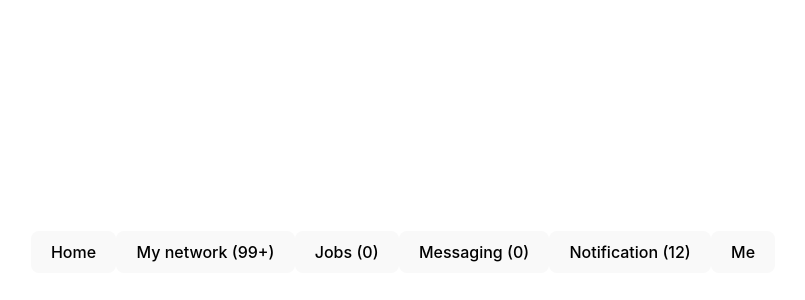
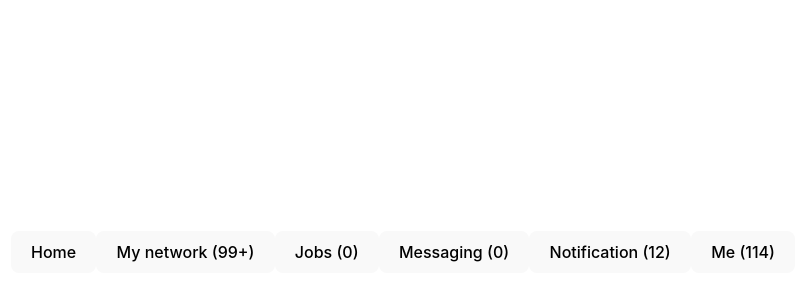
Before and after one commit to tyrex1829/navbar-linkedin, a React (Vite) app: page / in a window 1280 px wide. Shown: the part 148-448 px from the top of the page, without its empty margins (237-1042 px from the left). Built offline with nearby package versions, Linux system fonts and the light colour scheme.

Commit message:
using selectors in place of memo

```diff
--- a/src/App.jsx
+++ b/src/App.jsx
@@ -1,4 +1,4 @@
-import { useState } from "react";
+import { useMemo, useState } from "react";
 import "./App.css";
 import { RecoilRoot, useRecoilState, useRecoilValue } from "recoil";
 import {
@@ -6,6 +6,7 @@ import {
   messagingAtom,
   networkAtom,
   notificationAtom,
+  totalNotificationSelector,
 } from "./atoms";
 
 function App() {
@@ -21,6 +22,8 @@ function MainApp() {
   const jobsCount = useRecoilValue(jobsAtom);
   const notificationCount = useRecoilValue(notificationAtom);
   const [MessagingCount, setMessagingCount] = useRecoilState(messagingAtom);
+
+  const totalNotificationCount = useRecoilValue(totalNotificationSelector);
 
   return (
     <>
@@ -43,7 +46,7 @@ function MainApp() {
           setMessagingCount((c) => c + 1);
         }}
       >
-        Me
+        Me ({totalNotificationCount})
       </button>
     </>
   );
--- a/src/atoms.js
+++ b/src/atoms.js
@@ -1,4 +1,4 @@
-import { atom } from "recoil";
+import { atom, selector } from "recoil";
 
 export const networkAtom = atom({
   key: "networkAtom",
@@ -19,3 +19,21 @@ export const messagingAtom = atom({
   key: "messagingAtom",
   default: 0,
 });
+
+// selector
+export const totalNotificationSelector = selector({
+  key: "totalNotificationSelector",
+  get: ({ get }) => {
+    const networkAtomCount = get(networkAtom);
+    const jobsAtomCount = get(jobsAtom);
+    const notificationAtomCount = get(notificationAtom);
+    const messagingAtomCount = get(messagingAtom);
+
+    return (
+      networkAtomCount +
+      jobsAtomCount +
+      notificationAtomCount +
+      messagingAtomCount
+    );
+  },
+});
```
